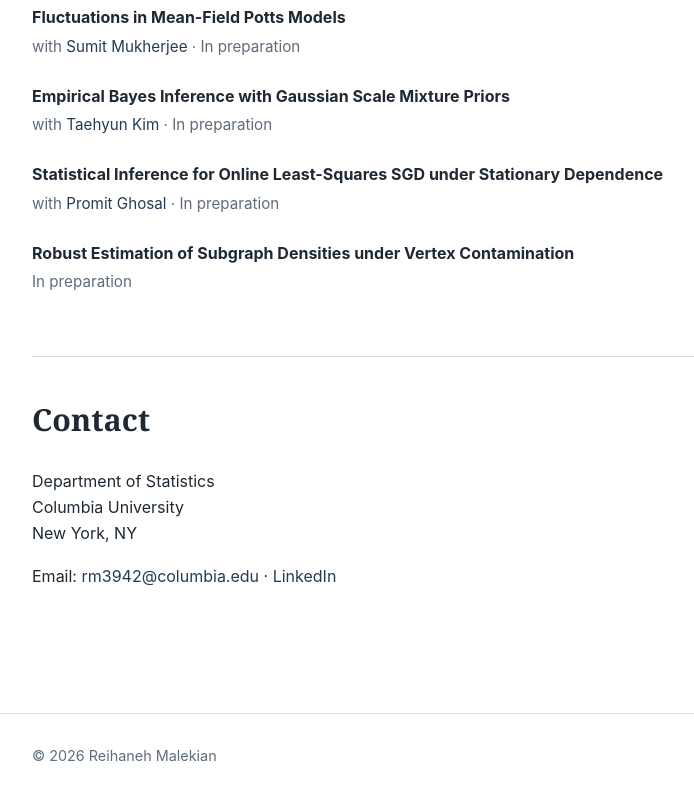
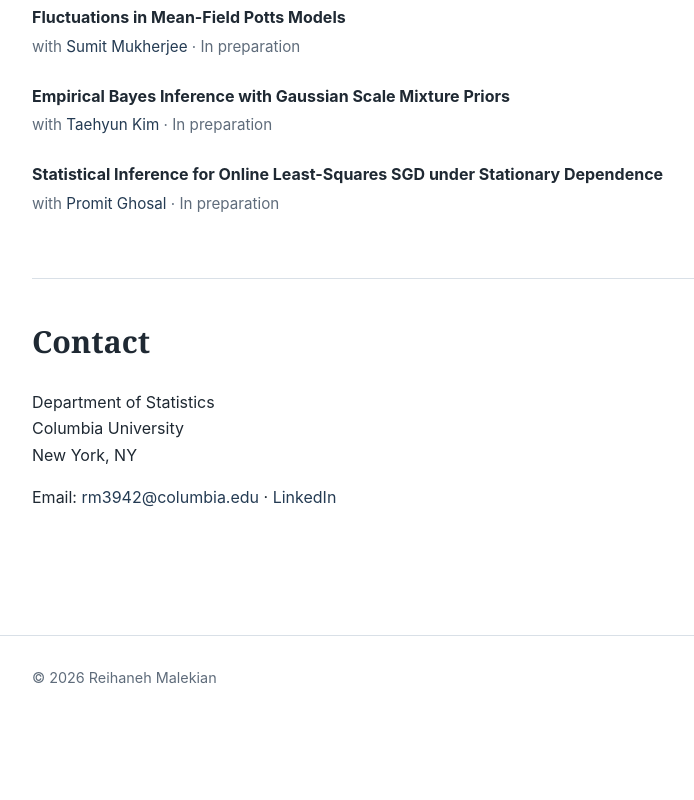
Before and after one commit to ReihanehMalekian/reihanehmalekian.github.io, a plain HTML site: page index.html in a window 1280 px wide. Shown: the part 955-1755 px from the top of the page, without its empty margins (158-852 px from the left). After the commit the page ends 1694 px from the top, so only its background shows below. Drawn offline with Linux system fonts and the light colour scheme.

Commit message:
Comment out paper section in index.html

```diff
--- a/index.html
+++ b/index.html
@@ -336,10 +336,10 @@
       </div>
 
 
-<div class="paper">
+<!-- <div class="paper">
   <div class="paper-title">Robust Estimation of Subgraph Densities under Vertex Contamination</div>
   <div class="paper-meta" style="color: #606c7b;">In preparation</div>
-</div>
+</div> -->
 
 
 
```
